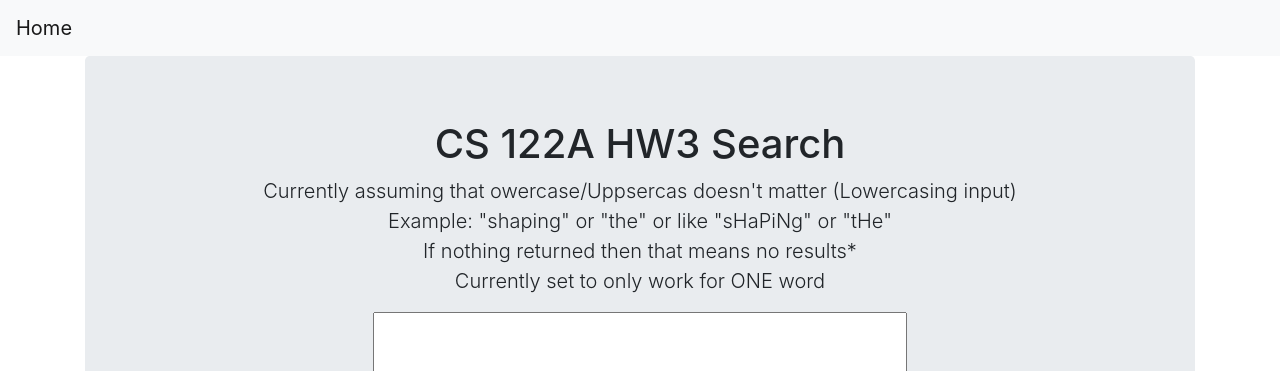
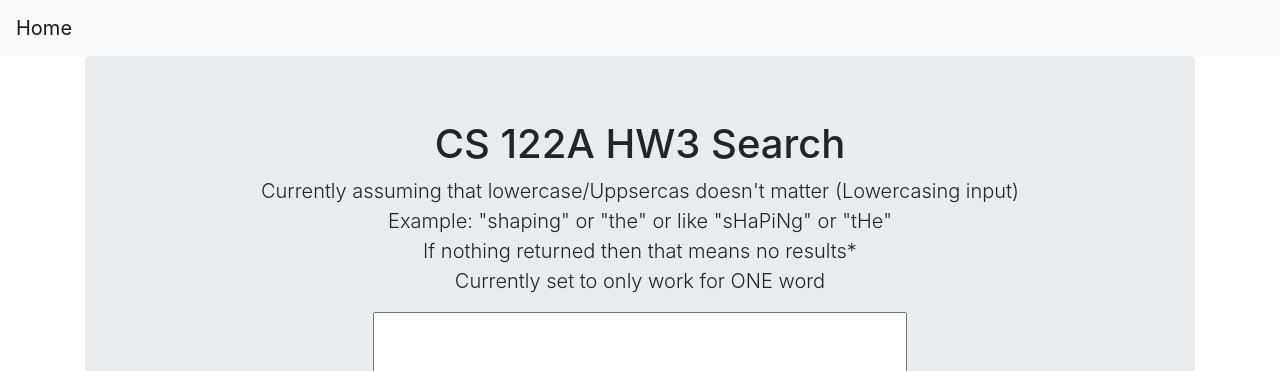
Before and after one commit to jerrylshen/Search-Engine-Project-IR_Course, a Flask app: page / in a window 1280 px wide. Shown: the top 371 px of the page. Run offline with Flask 2, Linux system fonts and the light colour scheme; some libraries are stand-ins or nearby versions.

Commit message:
Add files via upload

```diff
--- a/templates/home.html
+++ b/templates/home.html
@@ -3,7 +3,7 @@
 {% block body %}
   <div class="jumbotron text-center">
     <h1>CS 122A HW3 Search</h1>
-    <p class="lead"> Currently assuming that owercase/Uppsercas doesn't matter (Lowercasing input) <br/>
+    <p class="lead"> Currently assuming that lowercase/Uppsercas doesn't matter (Lowercasing input) <br/>
        Example: "shaping" or "the" or like "sHaPiNg" or "tHe" <br/>
        If nothing returned then that means no results* <br/>
        Currently set to only work for ONE word
@@ -16,7 +16,7 @@
 
           <form action="/output" method="post">
 
-               <textarea rows="4" cols="50" type="text" name="tickers"></textarea>
+               <textarea rows="4" cols="50" type="text" name="query"></textarea>
                 <p></p>
                <button>Submit</button>
           </form>
```
